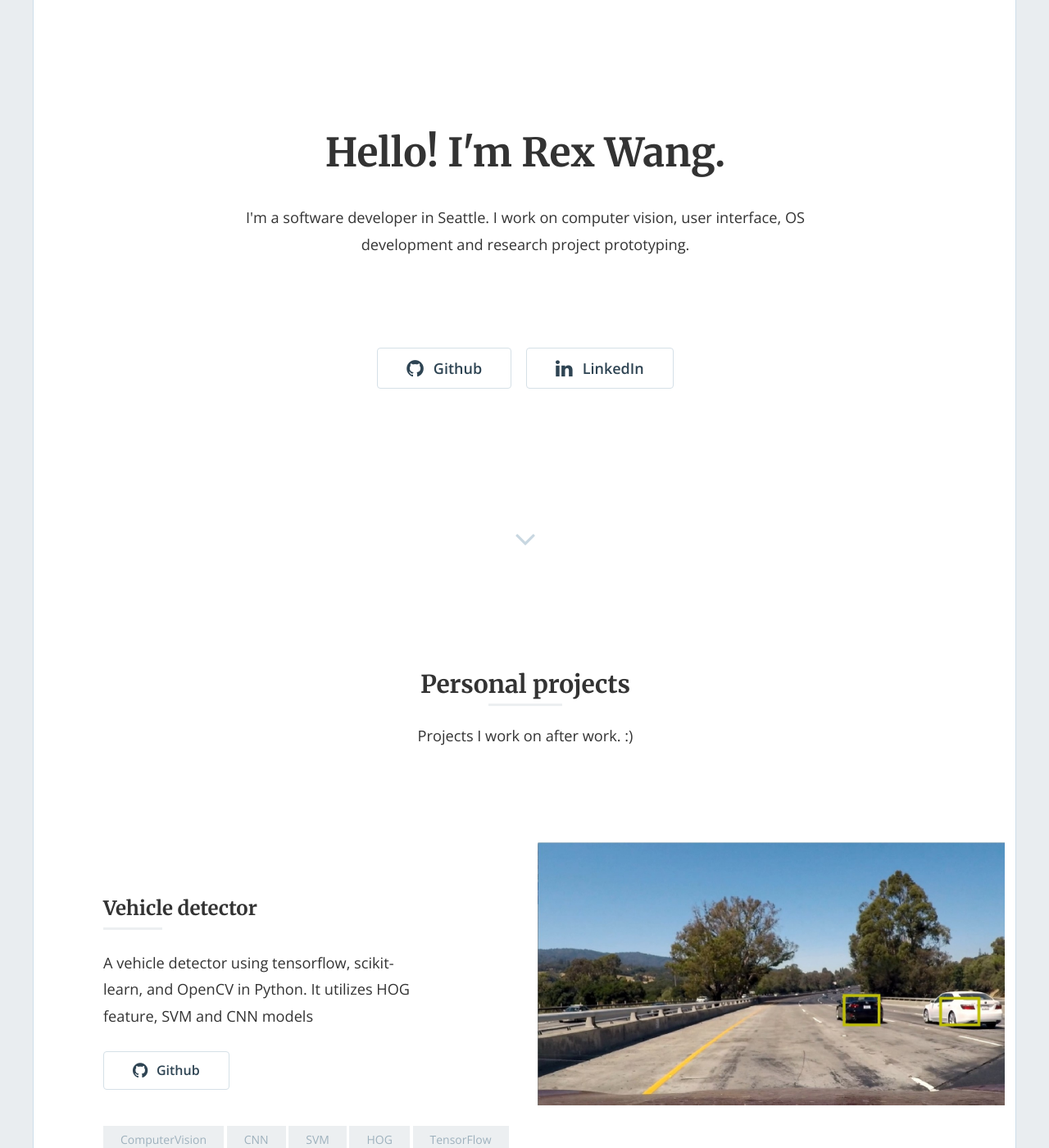
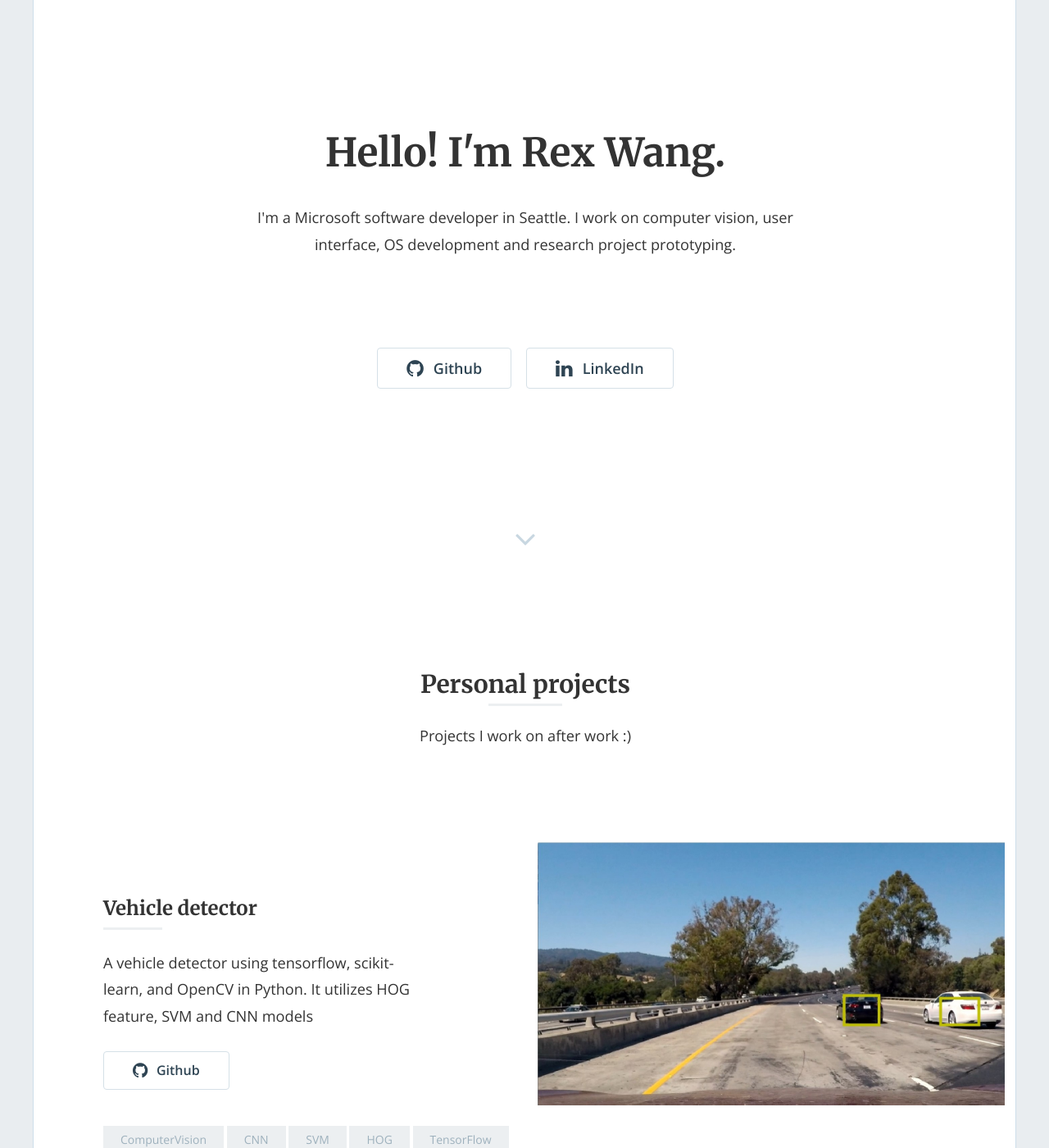
Before and after one commit to rexfwang/rexfwang.github.io, a Jekyll site: the page built from index.html, in a window 1280 px wide and 1400 px high. Shown: the whole window at 82% size. Built offline with Jekyll 4.4.1, drawn with Linux system fonts in a browser that asks for light colours; nearby versions of some CDN libraries; the list of posts is cut into pages by our own code; some of the changed text lies outside the part shown.

Commit message:
Update text and pic

```diff
--- a/_config.yml
+++ b/_config.yml
@@ -15,14 +15,14 @@
 # in the templates via {{ site.myvariable }}.
 title: "Hello! I'm Rex Wang."
 email: 'rex.f.wang@gmail.com'
-description: "I'm a software developer in Seattle. I work on computer vision, user interface, OS development and research project prototyping."
+description: "I'm a Microsoft software developer in Seattle. I work on computer vision, user interface, OS development and research project prototyping."
 baseurl: "" # the subpath of your site, e.g. /blog
 url: "http://rexfwang.github.io" # the base hostname & protocol for your site, e.g. http://example.com
 twitter_username: ''
 github_username: 'rexfwang'
 medium_username: ''
 section_title: 'Personal projects'
-section_subtitle: "Projects I work on after work. :)"
+section_subtitle: "Projects I work on after work :)"
 
 # Build settings
 markdown: kramdown
```
Also changed, not shown: _posts/2019-08-13-improveTouch.md (+3 -3 lines), _posts/2019-08-16-hello.md (+1 -1 lines), _posts/2019-08-16-logonui.md (+1 -1 lines), _posts/2019-08-16-surface2.md (+1 -1 lines), img/posts/improveTouch.png (added).
